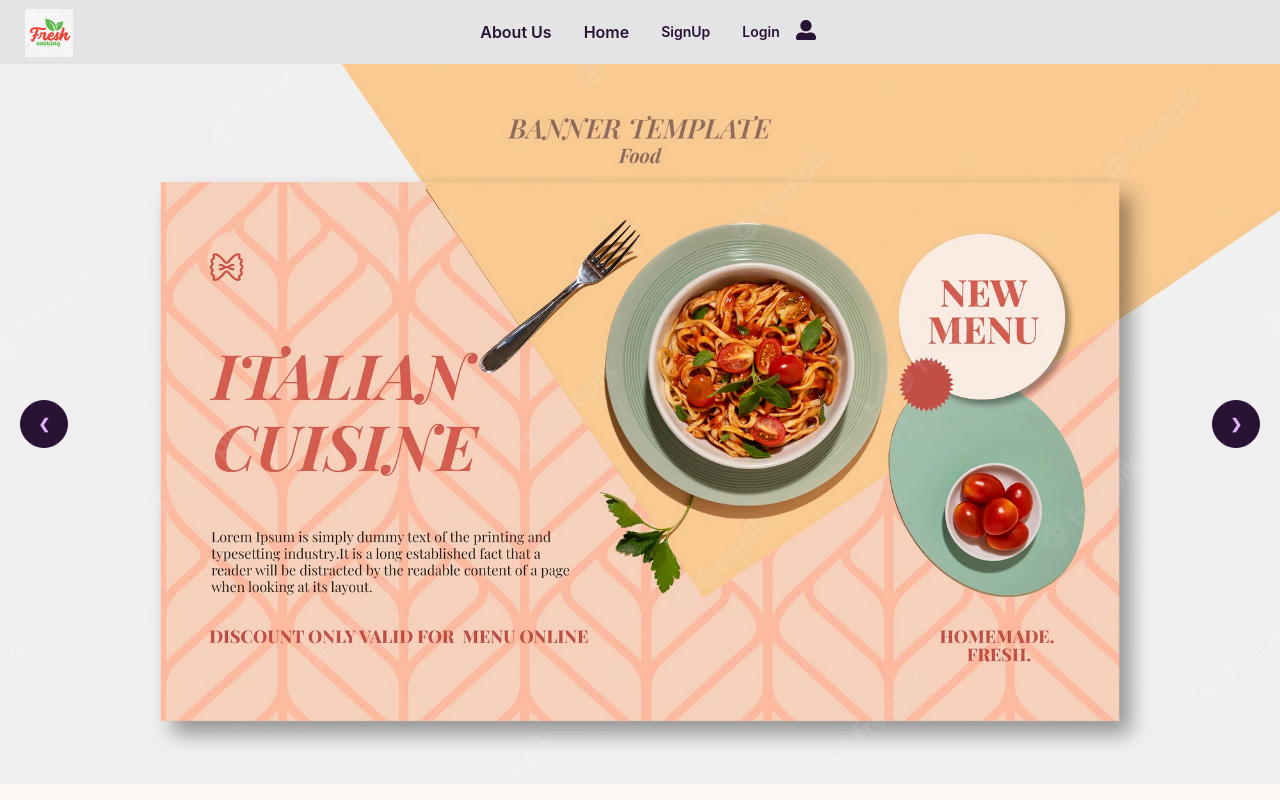
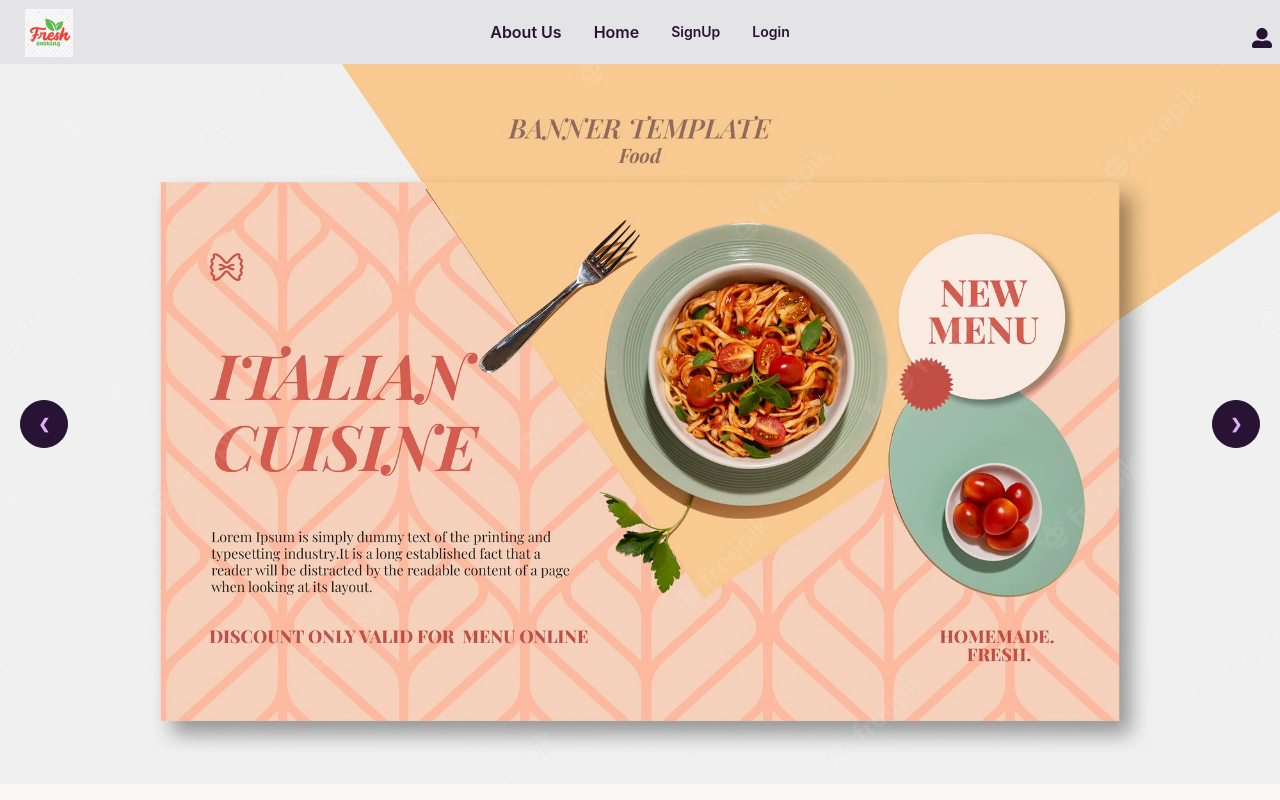
Before and after one commit to nazmu957/Review-Meal-Item-client, a React (Create React App) app: page / in a window 1280 px wide. Shown: the top 800 px of the page. Built offline with nearby package versions, Linux system fonts and the light colour scheme; no server answers.

Commit message:
change the user profile position

```diff
--- a/src/Pages/Shared/Header/Header.js
+++ b/src/Pages/Shared/Header/Header.js
@@ -5,17 +5,10 @@ import logo from '../../../images/logo.jpeg'
 import { FaUserAlt } from "react-icons/fa";
 
 const Header = () => {
-    const {user,logOut} = useContext(AuthContext)
-    // const menuItems = <>
-    //     <li className='font-semibold '><Link to='/'>Home</Link></li>
-    //   <li className='font-semibold '><Link to='/blog'>Blog</Link></li>
-
-
-    // </>
-
+    const { user, logOut } = useContext(AuthContext)
 
     return (
-        <div className="navbar  bg-zinc-200">
+        <div className="navbar bg-zinc-200">
             <div className="navbar-start">
                 <div className="dropdown">
                     <label tabIndex={0} className="btn btn-ghost lg:hidden">
@@ -28,34 +21,24 @@ const Header = () => {
                         {
                             user?.uid ?
 
-
                                 <>
                                     {/* <li  className="text-sm font-semibold "><Link to="/addService">Add Service</Link></li> */}
-            <li  className="text-sm font-semibold "><Link to="/myReview">My Review</Link></li>
+                                    <li className="text-sm font-semibold "><Link to="/myReview">My Review</Link></li>
                                     <button onClick={logOut} className="text-sm font-semibold  mr-28">LogOut</button>
                                 </>
 
                                 :
                                 <>
-      <li  className="text-sm font-semibold "><Link to="/signup">SignUp</Link></li>
-      <li  className="text-sm font-semibold "><Link to="/login">Login</Link></li>
+                                    <li className="text-sm font-semibold "><Link to="/signup">SignUp</Link></li>
+                                    <li className="text-sm font-semibold "><Link to="/login">Login</Link></li>
 
 
                                 </>
                         }
-    {
-      user?.photoURL ?
-     <>
-     {/* <h2>{user?.displayName}</h2> */}
-     <img className='rounded-full' style={{height: '40px', width:'40px'}} src={user.photoURL} alt=""/>
-     </>
-      :
-      <FaUserAlt className="text-dark ml-3 " style={{ height: '20px', width:'20px' }}></FaUserAlt>
-    }
                     </ul>
                 </div>
                 <Link to='/' className="btn btn-ghost normal-case text-xl">
-        <img src={logo} width="48px"  alt=""/>
+                    <img src={logo} width="48px" alt="" />
                 </Link>
             </div>
             <div className="navbar-center hidden lg:flex">
@@ -66,39 +49,31 @@ const Header = () => {
                     {
                         user?.uid ?
 
-
                             <>
                                 {/* <li  className="text-sm font-semibold "><Link to="/addService">Add Service</Link></li> */}
-            <li  className="text-sm font-semibold "><Link to="/myReview">My Review</Link></li>
+                                <li className="text-sm font-semibold "><Link to="/myReview">My Review</Link></li>
                                 <button onClick={logOut} className="text-sm font-semibold ">LogOut</button>
                             </>
 
                             :
                             <>
-      <li  className="text-sm font-semibold "><Link to="/signup">SignUp</Link></li>
-      <li  className="text-sm font-semibold "><Link to="/login">Login</Link></li>
+                                <li className="text-sm font-semibold "><Link to="/signup">SignUp</Link></li>
+                                <li className="text-sm font-semibold "><Link to="/login">Login</Link></li>
 
                             </>
-    }
-    {
-      user?.photoURL ?
-     <>
-     {/* <h2>{user?.displayName}</h2> */}
-     <img className='rounded-full ml-5' style={{height: '40px', width:'40px'}} src={user.photoURL} alt=""/>
-     </>
-      :
-     <FaUserAlt className="text-dark mt-3" style={{ height: '20px', width:'20px' }}></FaUserAlt>
                     }
                 </ul>
             </div>
 
             <div className="navbar-end">
-
-
-
-
-
-
+                <div className="flex flex-row-reverse items-center">
+                    {
+                        user?.photoURL ?
+                            <img className='rounded-full ml-5' style={{ height: '40px', width: '40px' }} src={user.photoURL} alt="" />
+                            :
+                            <FaUserAlt className="text-dark mt-3" style={{ height: '20px', width: '20px' }}></FaUserAlt>
+                    }
+                </div>
             </div>
         </div>
     );
```
Lines whose indentation alone changed are shown as unchanged.
